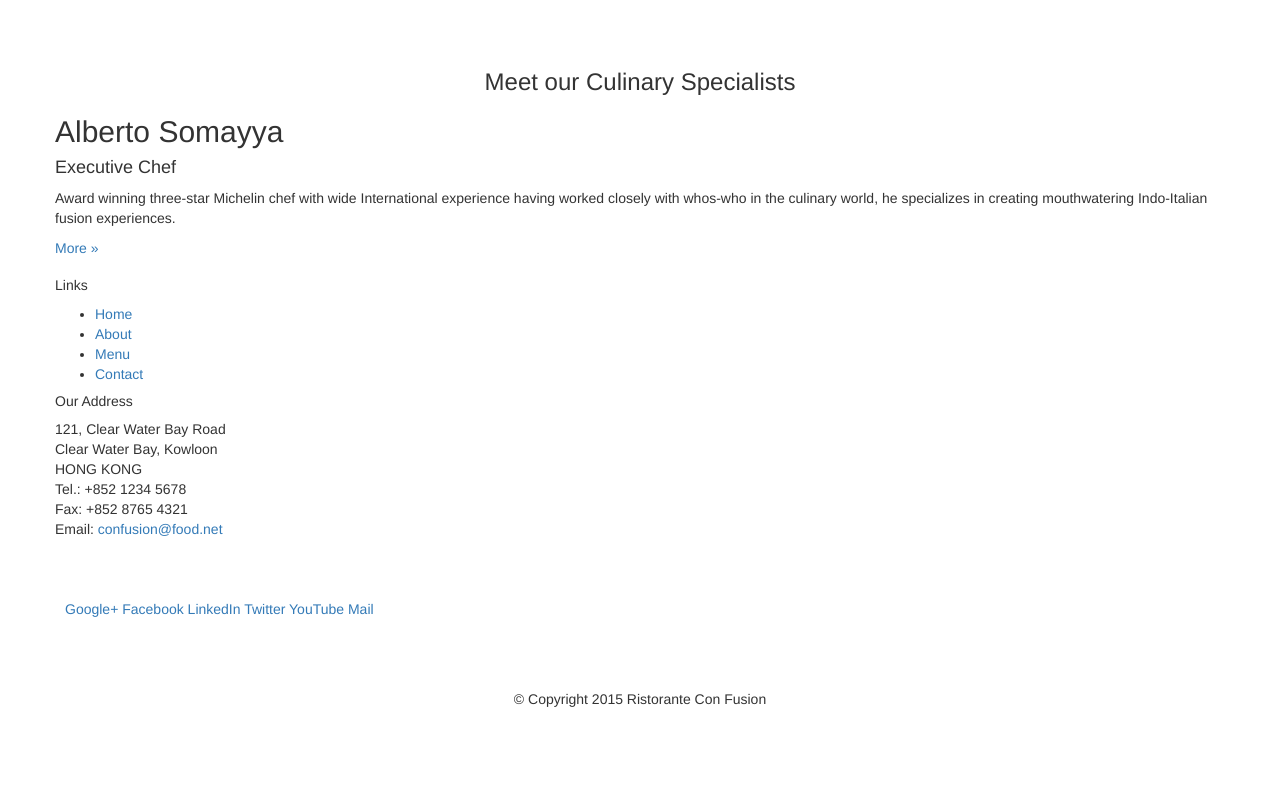
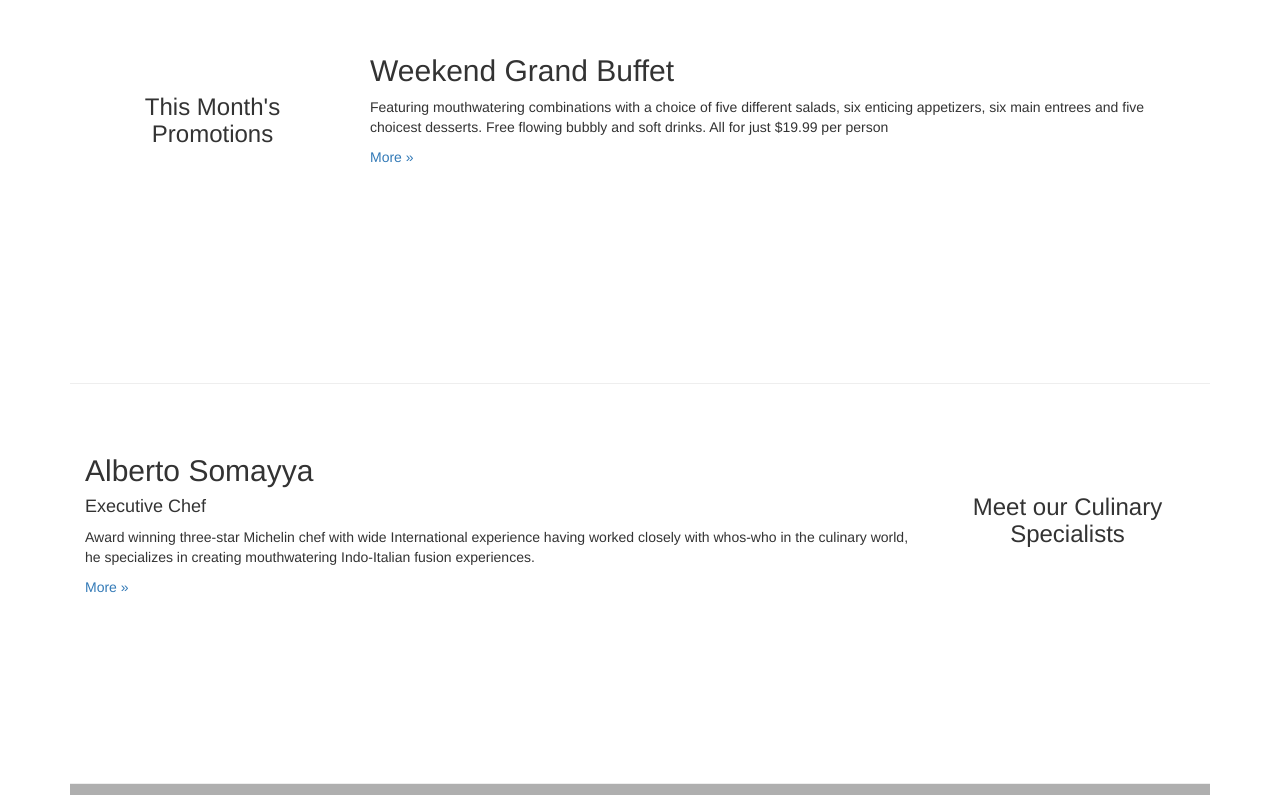
Before and after one commit to zmy/conFusion, a plain HTML site: page index.html in a window 1280 px wide. Shown: the part 825-1620 px from the top of the page. Before the commit the page ends 1544 px from the top, so only its background shows below. Drawn offline with nearby package versions, Linux system fonts and the light colour scheme.

Commit message:
Week 1 Lesson 3.

```diff
--- /dev/null
+++ b/css/mystyles.css
@@ -0,0 +1,30 @@
+.row-header{
+    margin:0px auto;
+    padding:0px auto;
+}
+
+.row-content {
+    margin:0px auto;
+    padding: 50px 0px 50px 0px;
+    border-bottom: 1px ridge;
+    min-height:400px;
+}
+
+.row-footer{
+    background-color: #AfAfAf;
+    margin:0px auto;
+    padding: 20px 0px 20px 0px;
+}
+
+.jumbotron {
+    padding:70px 30px 70px 30px;
+    margin:0px auto;
+    background: #7986CB ;
+    color:floralwhite;
+}
+
+address{
+    font-size:80%;
+    margin:0px;
+    color:#0f0f0f;
+}
--- a/index.html
+++ b/index.html
@@ -8,6 +8,7 @@
     <title>Ristorante Con Fusion</title>
     <link href="css/bootstrap.min.css" rel="stylesheet">
     <link href="css/bootstrap-theme.min.css" rel="stylesheet">
+    <link href="css/mystyles.css" rel="stylesheet">
 
     <!-- HTML5 shim and Respond.js for IE8 support of HTML5 elements and media queries -->
     <!-- WARNING: Respond.js doesn't work if you view the page via file:// -->
@@ -24,25 +25,25 @@
         <!-- Main component for a primary marketing message or call to action -->
 
         <div class="container">
-            <div class="row">
-                <div>
+            <div class="row row-header">
+                <div class="col-xs-12 col-sm-8">
                     <h1>Ristorante con Fusion</h1>
                     <p style="padding:40px;"></p>
                     <p>We take inspiration from the World's best cuisines, and create a unique fusion experience. Our lipsmacking creations will tickle your culinary senses!</p>
                 </div>
-                <div>
+                <div class="col-xs-12 col-sm-4">
                 </div>
             </div>
         </div>
     </header>
 
     <div class="container">
-        <div class="row">
-            <div>
+        <div class="row row-content">
+            <div class="col-xs-12 col-sm-3 col-sm-push-9">
                 <p style="padding:20px;"></p>
                 <h3 align=center>Our Lipsmacking Culinary Creations</h3>
             </div>
-            <div>
+            <div class="col-xs-12 col-sm-9 col-sm-pull-3">
                 <h2>Uthappizza</h2>
                 <p>A unique combination of Indian Uthappam (pancake) and Italian pizza, topped with Cerignola olives, ripe vine cherry tomatoes, Vidalia onion, Guntur chillies and Buffalo Paneer.</p>
                 <p><a  href="#">More &raquo;</a></p>
@@ -50,24 +51,24 @@
         </div>
 
 
-        <div class="row">
-            <div>
+        <div class="row row-content">
+            <div class="col-xs-12 col-sm-3">
                 <p style="padding:20px;"></p>
                 <h3 align=center>This Month's Promotions</h3>
             </div>
-            <div>
+            <div class="col-xs-12 col-sm-9">
                 <h2>Weekend Grand Buffet</h2>
                 <p>Featuring mouthwatering combinations with a choice of five different salads, six enticing appetizers, six main entrees and five choicest desserts. Free flowing bubbly and soft drinks. All for just $19.99 per person </p>
                 <p><a href="#">More &raquo;</a></p>
             </div>
         </div>
 
-        <div class="row">
-            <div>
+        <div class="row row-content">
+            <div class="col-xs-12 col-sm-3 col-sm-push-9">
                 <p style="padding:20px;"></p>
                 <h3 align=center>Meet our Culinary Specialists</h3>
             </div>
-            <div>
+            <div class="col-xs-12 col-sm-9 col-sm-pull-3">
                 <h2>Alberto Somayya</h2>
                 <h4>Executive Chef</h4>
                 <p>Award winning three-star Michelin chef with wide International experience having worked closely with whos-who in the culinary world, he specializes in creating mouthwatering Indo-Italian fusion experiences. </p>
@@ -78,17 +79,17 @@
 
     <footer>
         <div class="container">
-            <div class="row">
-                <div>
+            <div class="row row-footer">
+                <div class="col-xs-5 col-xs-offset-1 col-sm-2 col-sm-offset-1">
                     <h5>Links</h5>
-                    <ul>
+                    <ul class="list-unstyled">
                         <li><a href="#">Home</a></li>
                         <li><a href="#">About</a></li>
                         <li><a href="#">Menu</a></li>
                         <li><a href="#">Contact</a></li>
                     </ul>
                 </div>
-                <div>
+                <div class="col-xs-6 col-sm-5">
                     <h5>Our Address</h5>
                     <address>
 		              121, Clear Water Bay Road<br>
@@ -97,9 +98,9 @@
 		              Tel.: +852 1234 5678<br>
 		              Fax: +852 8765 4321<br>
 		              Email: <a href="mailto:confusion@food.net">confusion@food.net</a>
-		           </address>
+		            </address>
                 </div>
-                <div>
+                <div class="col-xs-12 col-sm-4">
                     <div style="padding: 40px 10px;">
                         <a href="http://google.com/+">Google+</a>
                         <a href="http://www.facebook.com/profile.php?id=">Facebook</a>
@@ -109,7 +110,7 @@
                         <a href="mailto:">Mail</a>
                     </div>
                 </div>
-                <div>
+                <div class="col-xs-12">
                     <p style="padding:10px;"></p>
                     <p align=center>© Copyright 2015 Ristorante Con Fusion</p>
                 </div>
```
